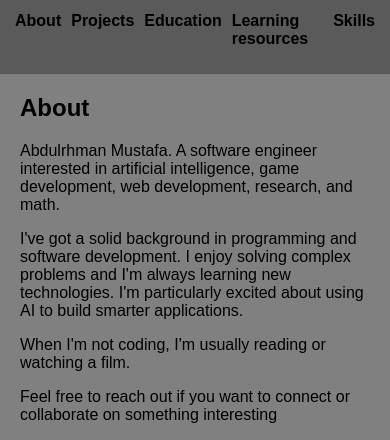
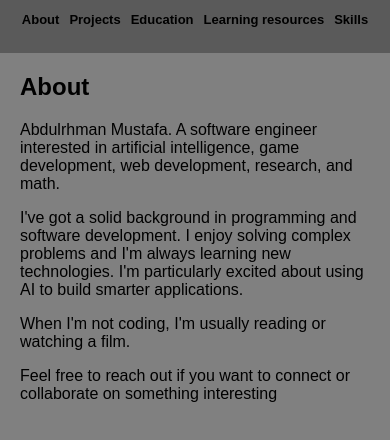
Before and after one commit to abdulrhmanm03/abdulrhmanm03.github.io, a plain HTML site: page index.html in a window 390 px wide. Shown: the part 162-602 px from the top of the page. Drawn offline with Linux system fonts and the light colour scheme.

Commit message:
Update styles.css

```diff
--- a/styles.css
+++ b/styles.css
@@ -167,6 +167,6 @@ section h2 {
 
     .header-nav ul li {
         margin: 0 5px;
-        font-size: medium; /* Adjust spacing between nav links */
+        font-size: small; /* Adjust spacing between nav links */
     }
 }
```
